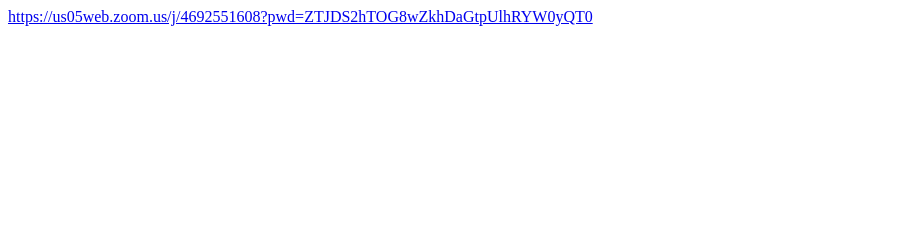
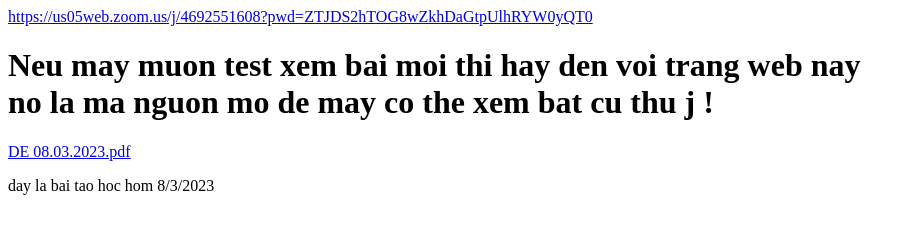
Before and after one commit to hyakukyojin/link382010, a plain HTML site: page index.html in a window 1280 px wide. Shown: the whole page, without its empty margins (0-914 px from the left). Drawn offline with Linux system fonts and the light colour scheme.

Commit message:
first commit

```diff
--- a/index.html
+++ b/index.html
@@ -10,5 +10,12 @@
       <a href="https://us05web.zoom.us/j/4692551608?pwd=ZTJDS2hTOG8wZkhDaGtpUlhRYW0yQT0">
         https://us05web.zoom.us/j/4692551608?pwd=ZTJDS2hTOG8wZkhDaGtpUlhRYW0yQT0
       </a>
+      <h1>
+        Neu may muon test xem bai moi thi hay den voi trang web nay <br> no la ma nguon mo de may co the xem bat cu thu j !
+      </h1>
+      <a href="/DE 08.03.2023.pdf">DE 08.03.2023.pdf</a>
+      <p>
+        day la bai tao hoc hom 8/3/2023
+      </p>
 </body>
 </html>
```
Also changed, not shown: 1 other file.
